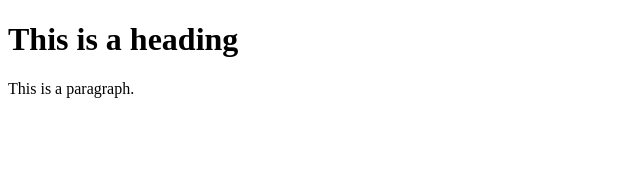
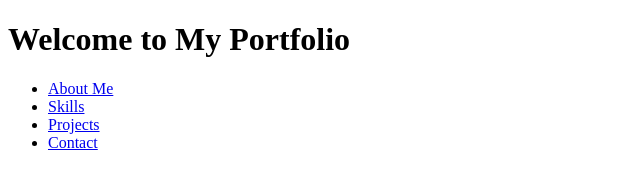
Before and after one commit to jefflags123/CompreExam, a plain HTML site: page index.html in a window 1280 px wide. Shown: the whole page, without its empty margins (0-640 px from the left). Drawn offline with Linux system fonts and the light colour scheme.

Commit message:
added changes

```diff
--- a/index.html
+++ b/index.html
@@ -1,12 +1,23 @@
 <!DOCTYPE html>
-<html>
+<html lang="en">
 <head>
-<title>HTML Tutorial</title>
+    <meta charset="UTF-8">
+    <meta name="viewport" content="width=device-width, initial-scale=1.0">
+    <title>My Portfolio</title>
+    <link rel="stylesheet" href="styles.css">
 </head>
 <body>
-
-<h1>This is a heading</h1>
-<p>This is a paragraph.</p>
-
-</body>
-</html>
+    <!-- Header -->
+    <header>
+        <div class="container">
+            <h1>Welcome to My Portfolio</h1>
+            <nav>
+                <ul>
+                    <li><a href="#about">About Me</a></li>
+                    <li><a href="#skills">Skills</a></li>
+                    <li><a href="#projects">Projects</a></li>
+                    <li><a href="#contact">Contact</a></li>
+                </ul>
+            </nav>
+        </div>
+    </header>
```
